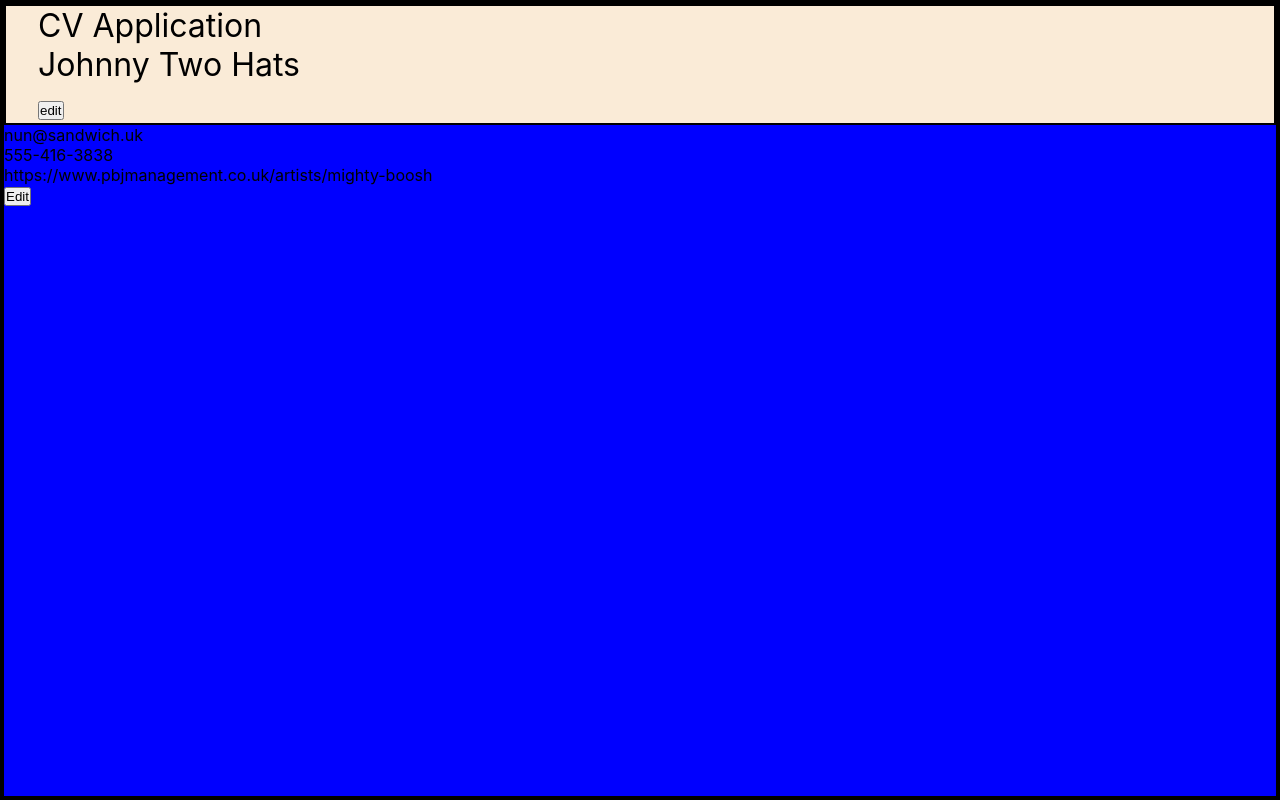
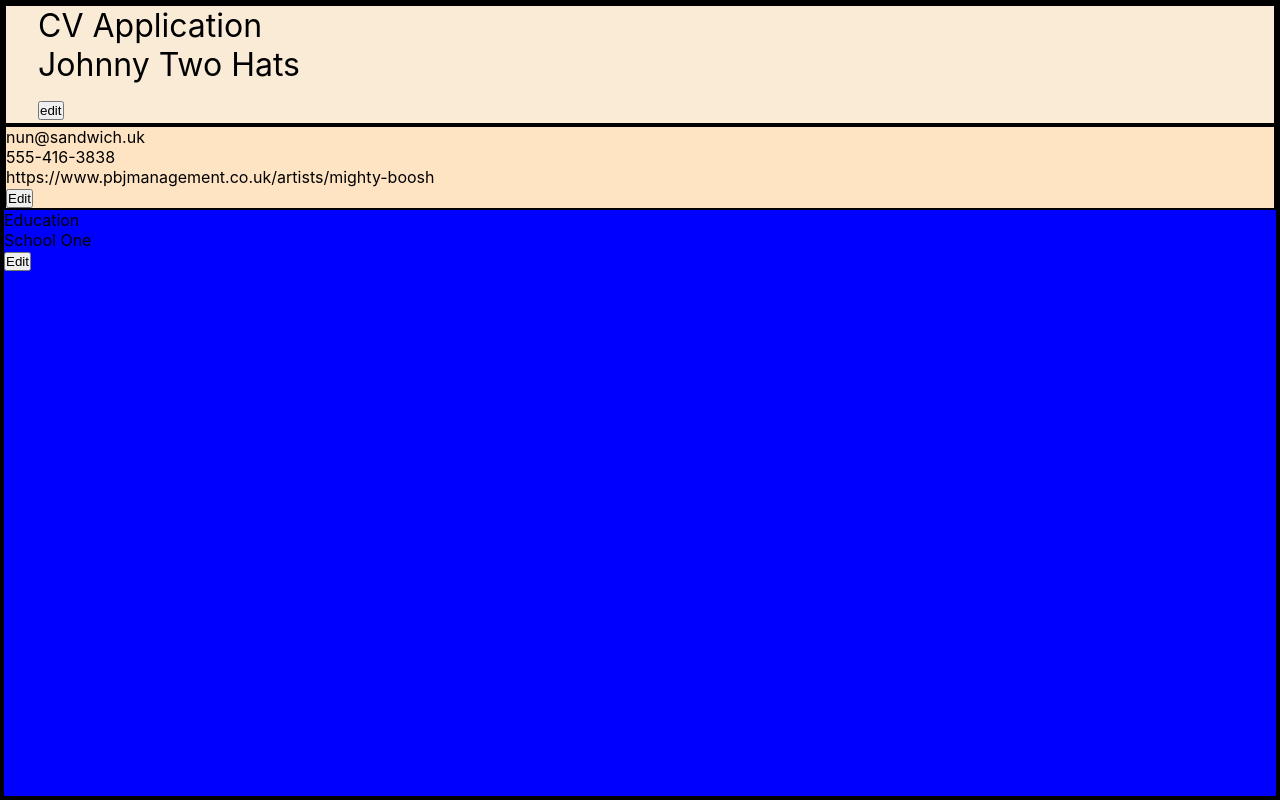
Before and after one commit to SloaneTribble/cv-project, a React (Create React App) app: page / in a window 1280 px wide. Built offline with nearby package versions, Linux system fonts and the light colour scheme.

Commit message:
Begin creating school overview

```diff
--- a/package.json
+++ b/package.json
@@ -9,6 +9,7 @@
     "react": "^18.2.0",
     "react-dom": "^18.2.0",
     "react-scripts": "5.0.1",
+    "uniqid": "^5.4.0",
     "web-vitals": "^2.1.4"
   },
   "scripts": {
--- a/src/App.css
+++ b/src/App.css
@@ -14,3 +14,8 @@
   padding-left: 2rem;
   font-size: 2rem;
 }
+
+.general{
+  background-color:bisque;
+  border: 2px solid black;
+}
--- /dev/null
+++ b/src/components/EducationContainer.js
@@ -0,0 +1,56 @@
+import React, { Component } from "react";
+
+import { SchoolOverview } from "./SchoolOverview";
+
+// Users should be able to add, edit and remove schools individually
+
+class EducationContainer extends Component {
+  constructor(props) {
+    super(props);
+
+    this.state = {
+      addMode: false,
+      schools: [
+        { name: "School One", major: "Major", gradYear: "10/10/1010" },
+        { name: "School Two", major: "Majeur", gradYear: "11/11/1910" },
+      ],
+      currentSchool: {
+        name: "Stool School",
+        major: "Stool Legs",
+        gradYear: "01/01/1990",
+      },
+    };
+
+    this.addModeToggle = this.addModeToggle.bind(this);
+  }
+
+  addModeToggle() {
+    this.setState((prevState) => ({
+      addMode: !prevState.addMode,
+    }));
+    console.log(this.state.addMode);
+  }
+
+  render() {
+    const currentMode = this.state.addMode;
+
+    let addText;
+    if (currentMode) {
+      addText = "Submit New School";
+    } else {
+      addText = "Edit";
+    }
+
+    return (
+      <div>
+        <span>Education</span>
+        <SchoolOverview schools={this.state.schools} />
+        <button className="new-school" onClick={this.addModeToggle}>
+          {addText}
+        </button>
+      </div>
+    );
+  }
+}
+
+export { EducationContainer };
--- a/src/components/MainContainer.js
+++ b/src/components/MainContainer.js
@@ -3,6 +3,8 @@ import React, { Component } from "react";
 import { HeaderContainer } from "./HeaderContainer";
 
 import { GeneralContainer } from "./GeneralContainer";
+
+import { EducationContainer } from "./EducationContainer";
 
 class MainContainer extends Component {
   constructor(props) {
@@ -14,6 +16,7 @@ class MainContainer extends Component {
       <div className="main-container">
         <HeaderContainer />
         <GeneralContainer />
+        <EducationContainer />
       </div>
     );
   }
--- /dev/null
+++ b/src/components/SchoolOverview.js
@@ -0,0 +1,20 @@
+import React, { Component } from "react";
+
+class SchoolOverview extends Component {
+  constructor(props) {
+    super(props);
+  }
+
+  render() {
+    const schools = this.props.schools;
+    console.log(schools);
+
+    let school1 = schools[0];
+
+    let school1Name = school1.name;
+
+    return <div className="school-overview">{school1Name}</div>;
+  }
+}
+
+export { SchoolOverview };
```
Also changed, not shown: 1 other file (tests, documents, lock files or other folders).
